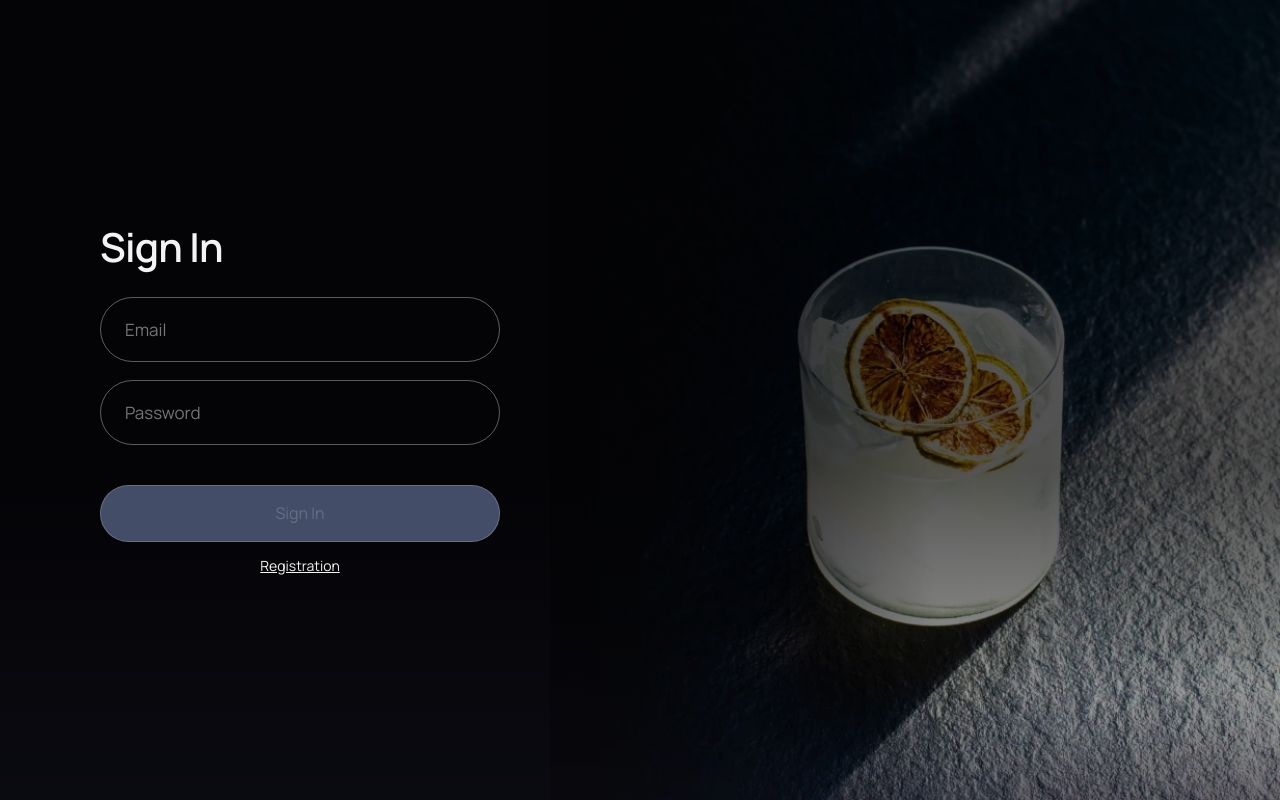
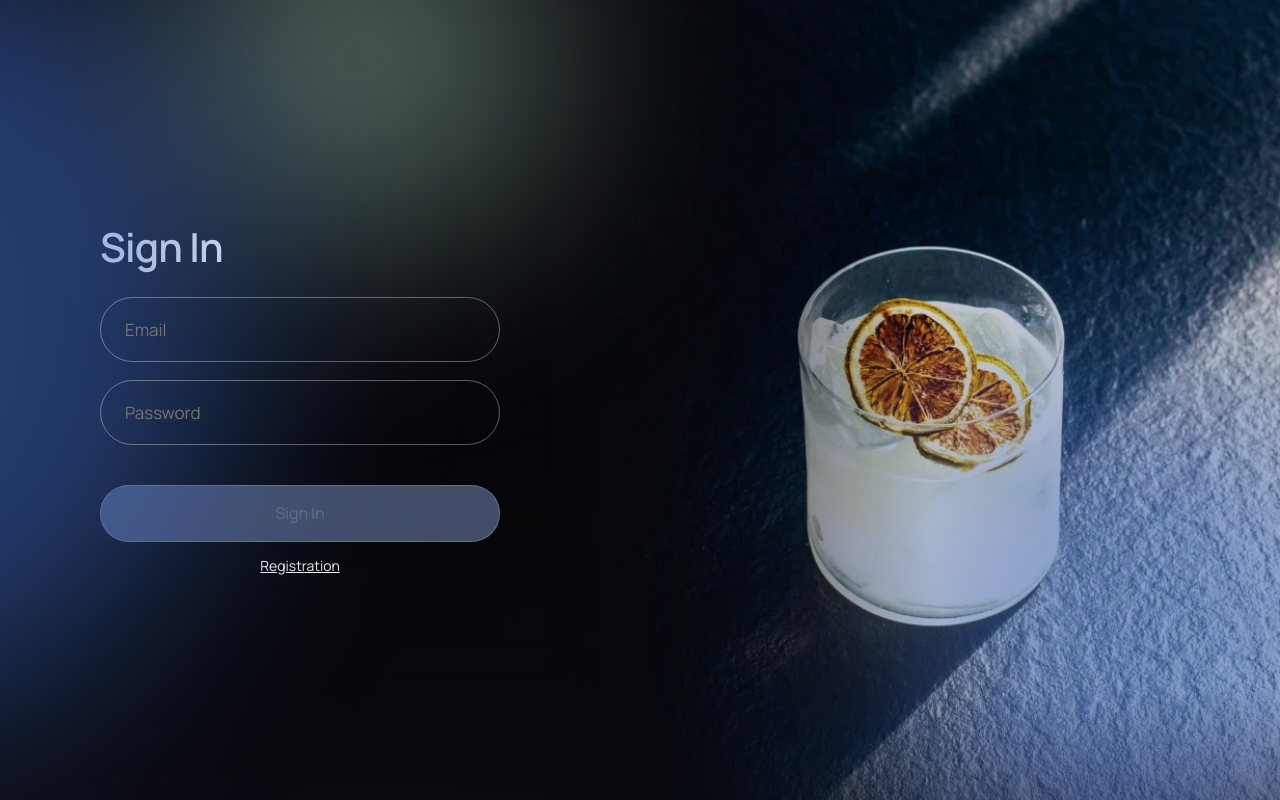
Before and after one commit to DisRachik/frontend-create-cocktail, a React (Create React App) app: page /frontend-create-cocktail/signin in a window 1280 px wide. Built offline with nearby package versions, Linux system fonts and the light colour scheme.

Commit message:
feat: add styles to signup and signin pages

```diff
--- a/src/components/Signin/SigninPage.jsx
+++ b/src/components/Signin/SigninPage.jsx
@@ -4,9 +4,13 @@ import { useDispatch } from 'react-redux';
 import { useNavigate } from 'react-router-dom';
 import { signIn } from 'redux/auth/operations';
 import {
+  BackgroundGradient,
   BackgroundImage,
   ContainerWelcome,
+  Left,
+  Right,
   SectionWelcome,
+  Top,
   WelcomeWrap,
   Wrapper,
 } from 'components/Welcome/WelcomePage.styled';
@@ -53,8 +57,11 @@ export const SigninPage = () => {
   };
 
   return (
+    <Wrapper>
+      <BackgroundGradient>
         <BackgroundImage>
-      <Wrapper>
+          <Top />
+          <Left />
           <ContainerWelcome>
             <SectionWelcome>
               <WelcomeWrap>
@@ -119,7 +126,9 @@ export const SigninPage = () => {
               </WelcomeWrap>
             </SectionWelcome>
           </ContainerWelcome>
+          <Right />
+        </BackgroundImage>
+      </BackgroundGradient>
     </Wrapper>
-    </BackgroundImage>
   );
 };
--- a/src/components/Signup/SignupPage.jsx
+++ b/src/components/Signup/SignupPage.jsx
@@ -5,9 +5,13 @@ import { yupResolver } from '@hookform/resolvers/yup';
 import { signIn, signUp } from 'redux/auth/operations';
 import { signUpSchema } from 'schema/signUpSchema';
 import {
+  BackgroundGradient,
   BackgroundImage,
   ContainerWelcome,
+  Left,
+  Right,
   SectionWelcome,
+  Top,
   WelcomeWrap,
   Wrapper,
 } from 'components/Welcome/WelcomePage.styled';
@@ -61,8 +65,11 @@ export const SignupPage = () => {
   };
 
   return (
+    <Wrapper>
+      <BackgroundGradient>
         <BackgroundImage>
-      <Wrapper>
+          <Top />
+          <Left />
           <ContainerWelcome>
             <SectionWelcome>
               <WelcomeWrap>
@@ -148,7 +155,9 @@ export const SignupPage = () => {
               </WelcomeWrap>
             </SectionWelcome>
           </ContainerWelcome>
+          <Right />
+        </BackgroundImage>
+      </BackgroundGradient>
     </Wrapper>
-    </BackgroundImage>
   );
 };
--- a/src/components/Welcome/WelcomePage.styled.jsx
+++ b/src/components/Welcome/WelcomePage.styled.jsx
@@ -12,7 +12,7 @@ export const Wrapper = styled.div`
     180deg,
     rgba(0, 0, 0, 0.6) 58.58%,
     rgba(0, 0, 0, 0.35) 78.98%,
-    rgba(0, 0, 0, 0) 100%
+    rgba(0, 0, 0, 2) 100%
   );
 `;
 
@@ -80,7 +80,7 @@ export const Left = styled.div`
 
   @media (min-width: 1200px) {
     top: -100px;
-    left: -500px;
+    left: -550px;
   }
 `;
 
```
Lines whose indentation alone changed are shown as unchanged.
